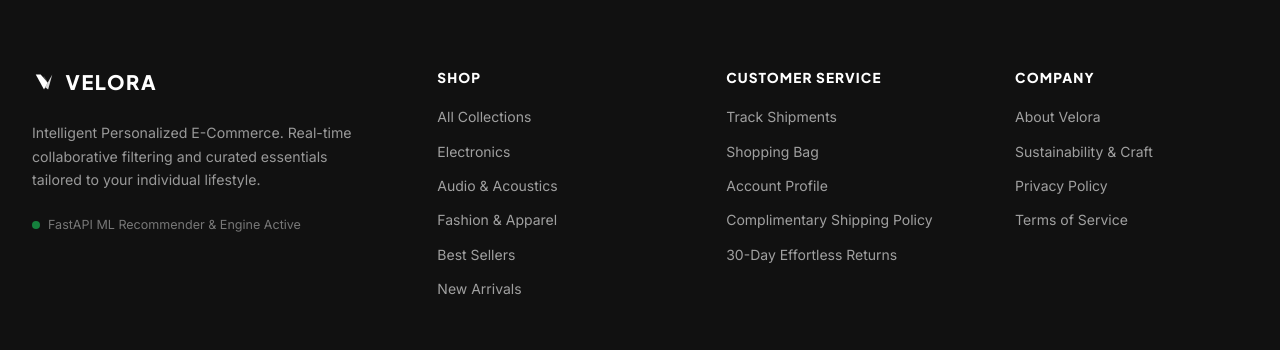
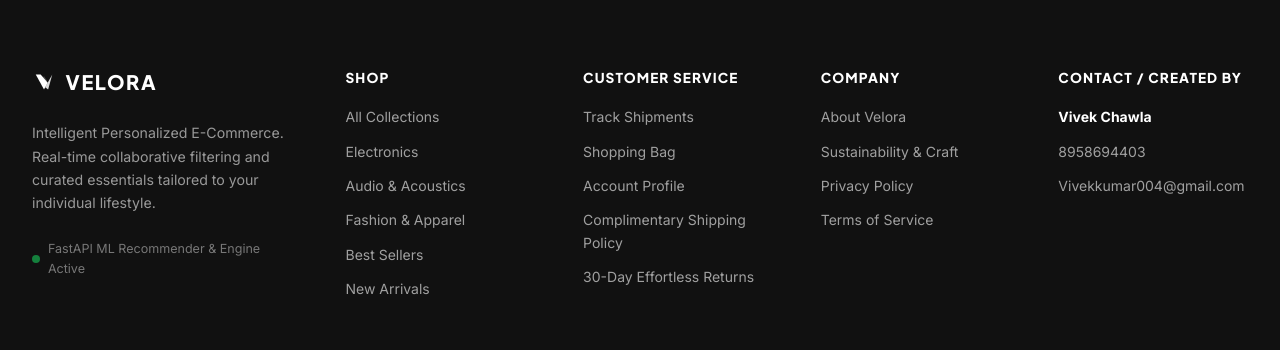
Before and after one commit to vivekchawla0/velora-ecommerce, a React (Vite) app in the folder frontend/: page /products/1 in a window 1280 px wide. Shown: the part 408-758 px from the top of the page. Built offline with nearby package versions, Linux system fonts and the light colour scheme; no server answers.

Commit message:
Fix product details lookup, optimize production response performance, and update footer contact details

```diff
--- a/frontend/src/components/Footer.jsx
+++ b/frontend/src/components/Footer.jsx
@@ -17,8 +17,8 @@ export const Footer = () => {
         <div
           style={{
             display: 'grid',
-            gridTemplateColumns: '1.5fr repeat(3, 1fr)',
-            gap: '3.5rem',
+            gridTemplateColumns: '1.4fr repeat(4, 1fr)',
+            gap: '3rem',
             marginBottom: '4rem',
           }}
           className="footer-grid"
@@ -113,6 +113,39 @@ export const Footer = () => {
               <span className="footer-link-dark" style={{ cursor: 'pointer' }}>Terms of Service</span>
             </div>
           </div>
+
+          {/* Website By / Contact */}
+          <div>
+            <h4
+              style={{
+                fontSize: '0.85rem',
+                fontWeight: 750,
+                textTransform: 'uppercase',
+                letterSpacing: '0.08em',
+                color: '#FFFFFF',
+                marginBottom: '1.25rem',
+              }}
+            >
+              Contact / Created By
+            </h4>
+            <div style={{ display: 'flex', flexDirection: 'column', gap: '0.75rem', fontSize: '0.875rem', color: '#A0A0A0' }}>
+              <span style={{ color: '#FFFFFF', fontWeight: 650 }}>Vivek Chawla</span>
+              <a
+                href="tel:8958694403"
+                className="footer-link-dark"
+                style={{ color: '#A0A0A0', textDecoration: 'none' }}
+              >
+                8958694403
+              </a>
+              <a
+                href="mailto:Vivekkumar004@gmail.com"
+                className="footer-link-dark"
+                style={{ color: '#A0A0A0', textDecoration: 'none', wordBreak: 'break-all' }}
+              >
+                Vivekkumar004@gmail.com
+              </a>
+            </div>
+          </div>
         </div>
 
         {/* Bottom Strip */}
--- a/frontend/src/pages/ProductDetailPage.jsx
+++ b/frontend/src/pages/ProductDetailPage.jsx
@@ -76,30 +76,33 @@ export const ProductDetailPage = () => {
 
   const fetchProductAndReviews = async () => {
     try {
-      const [prodRes, simRes, revRes] = await Promise.all([
-        api.get(`/products/${id}`),
-        api.get(`/recommendations/similar/${id}`, { params: { limit: 8 } }),
-        api.get(`/products/${id}/reviews`),
-      ]);
+      // 1. Fetch main product details first
+      const prodRes = await api.get(`/products/${id}`);
 
       if (prodRes.data?.product) {
-        setProduct(prodRes.data.product);
-        trackView(prodRes.data.product._id);
+        const prodData = prodRes.data.product;
+        setProduct(prodData);
+        trackView(prodData._id || prodData.id || id);
       }
 
-      const simItems = simRes.data?.recommendations || simRes.data?.similar;
-      if (simItems && Array.isArray(simItems)) {
-        setSimilarProducts(simItems);
-      }
+      // 2. Fetch recommendations & reviews independently in background without blocking PDP render
+      Promise.all([
+        api.get(`/recommendations/similar/${id}`, { params: { limit: 8 } }).catch(() => null),
+        api.get(`/products/${id}/reviews`).catch(() => null),
+      ]).then(([simRes, revRes]) => {
+        if (simRes?.data?.recommendations || simRes?.data?.similar) {
+          setSimilarProducts(simRes.data.recommendations || simRes.data.similar);
+        }
 
-      if (revRes.data?.reviews) {
-        setReviewsData({
-          reviews: revRes.data.reviews,
-          count: revRes.data.count,
-          averageRating: revRes.data.averageRating,
-          distributionPercentages: revRes.data.distributionPercentages,
-        });
-      }
+        if (revRes?.data?.reviews) {
+          setReviewsData({
+            reviews: revRes.data.reviews,
+            count: revRes.data.count || revRes.data.reviews.length,
+            averageRating: revRes.data.averageRating || 4.5,
+            distributionPercentages: revRes.data.distributionPercentages || { 5: 0, 4: 0, 3: 0, 2: 0, 1: 0 },
+          });
+        }
+      });
     } catch (err) {
       console.warn('Error loading product details:', err.message);
     } finally {
```
Also changed, not shown: 1 other file (tests, documents, lock files or other folders).
